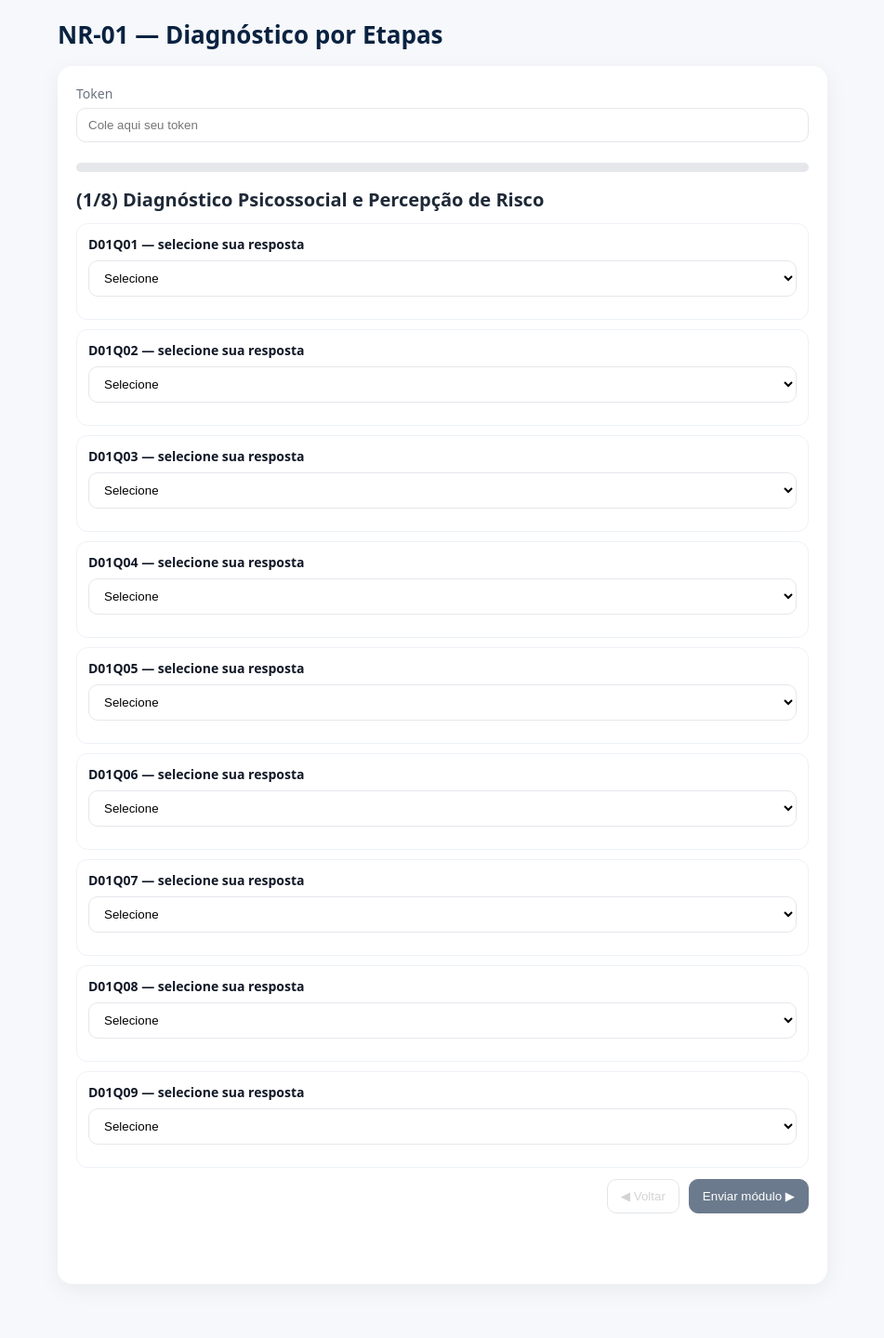
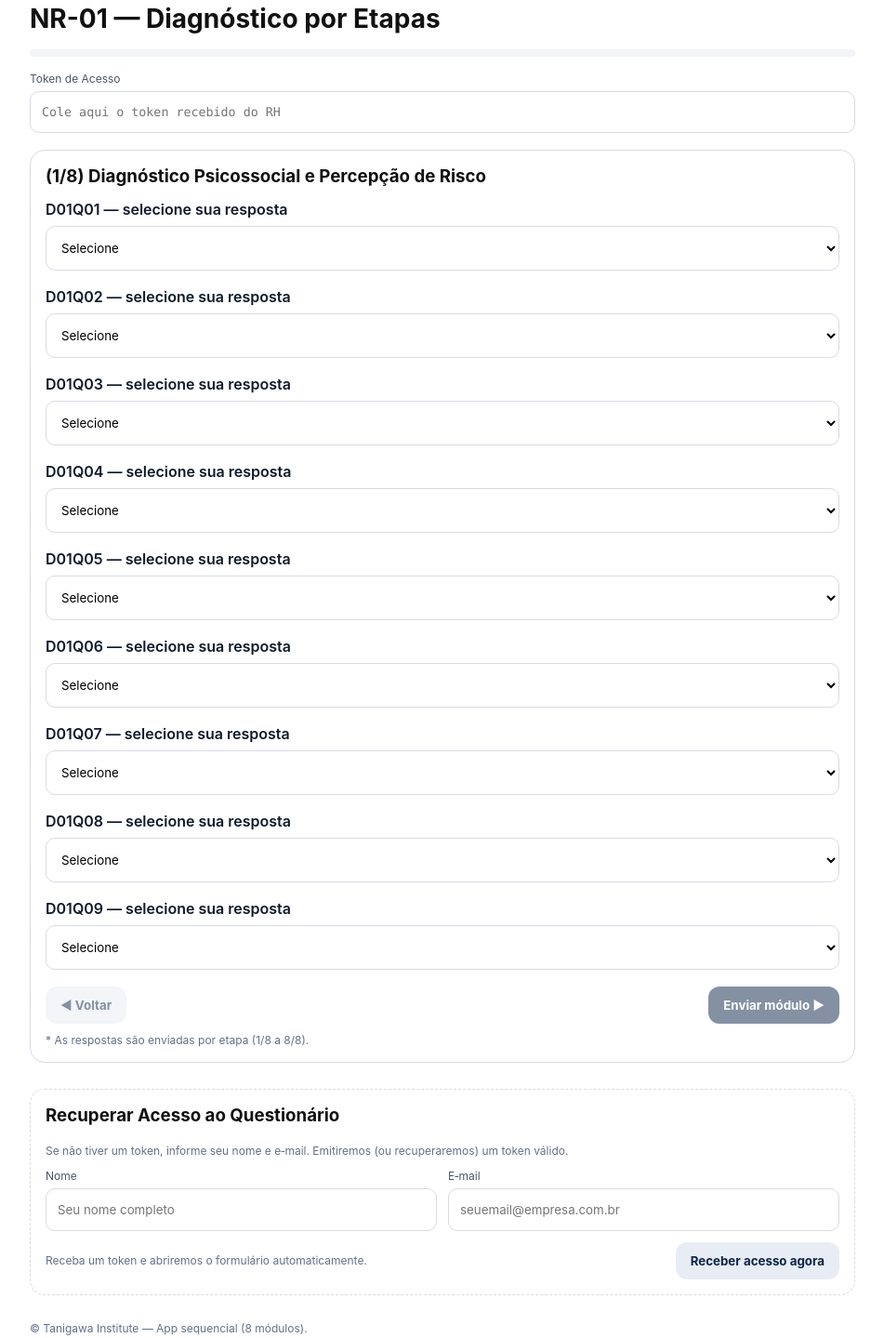
Before and after one commit to SERGIOTANIGAWA/nr01-app, a plain HTML site: page index.html in a window 1280 px wide. Shown: the part 21-1460 px from the top of the page at 93% size, without its empty margins (164-1115 px from the left). Drawn offline with Linux system fonts and the light colour scheme; no server answers.

Commit message:
NR-01: atualização index.html + app.js (enunciados e envio por etapa)

```diff
--- a/app.js
+++ b/app.js
@@ -1,10 +1,11 @@
 // NR-01 App Sequencial — Tanigawa Institute
-(function(){
-  const cfg = window.NR01_CONFIG || {};
-  const SUPA_URL = cfg.SUPA_URL;
-  const SUPA_ANON_KEY = cfg.SUPA_ANON_KEY;
+(function () {
+  'use strict';
 
-  const el = (id)=>document.getElementById(id);
+  const { SUPA_URL, SUPA_ANON_KEY } = window.NR01_CONFIG || {};
+  const needKey = !SUPA_ANON_KEY || SUPA_ANON_KEY === 'PASTE_YOUR_SUPABASE_ANON_KEY_HERE';
+
+  const el = (id) => document.getElementById(id);
   const $token = el('token');
   const $title = el('moduleTitle');
   const $qs = el('questions');
@@ -12,34 +13,31 @@
   const $next = el('next');
   const $msg = el('msg');
   const $bar = el('progress');
+  const $btnRec = el('btnRecuperar');
+  const $recNome = el('rec_nome');
+  const $recEmail = el('rec_email');
 
   const MODS = [
     { code:'D01', name:'(1/8) Diagnóstico Psicossocial e Percepção de Risco', qs:['D01Q01','D01Q02','D01Q03','D01Q04','D01Q05','D01Q06','D01Q07','D01Q08','D01Q09'] },
-    { code:'D02', name:'(2/8) Condições de Trabalho e Ergonomia', qs:['D02Q01','D02Q02','D02Q03','D02Q04','D02Q05','D02Q06','D02Q07','D02Q08','D02Q09'] },
-    { code:'D03', name:'(3/8) Carga de Trabalho e Jornada', qs:['D03Q01','D03Q02','D03Q03','D03Q04','D03Q05','D03Q06','D03Q07','D03Q08','D03Q09'] },
-    { code:'D04', name:'(4/8) Clima e Apoio Organizacional', qs:['D04Q01','D04Q02','D04Q03','D04Q04','D04Q05','D04Q06','D04Q07','D04Q08','D04Q09'] },
-    { code:'D05', name:'(5/8) Saúde Emocional e Fadiga', qs:['D05Q01','D05Q02','D05Q03','D05Q04','D05Q05','D05Q06','D05Q07','D05Q08','D05Q09'] },
-    { code:'D06', name:'(6/8) Capacitação e EPIs', qs:['D06Q01','D06Q02','D06Q03','D06Q04','D06Q05','D06Q06','D06Q07','D06Q08','D06Q09'] },
-    { code:'D07', name:'(7/8) Segurança Psicológica e Respeito', qs:['D07Q01','D07Q02','D07Q03','D07Q04','D07Q05','D07Q06','D07Q07','D07Q08','D07Q09'] },
-    { code:'D08', name:'(8/8) Satisfação, Liderança e Comunicação', qs:['D08Q01','D08Q02','D08Q03','D08Q04','D08Q05','D08Q06','D08Q07','D08Q08','D08Q09'] },
+    { code:'D02', name:'(2/8) Condições de Trabalho e Ergonomia',              qs:['D02Q01','D02Q02','D02Q03','D02Q04','D02Q05','D02Q06','D02Q07','D02Q08','D02Q09'] },
+    { code:'D03', name:'(3/8) Carga de Trabalho e Jornada',                      qs:['D03Q01','D03Q02','D03Q03','D03Q04','D03Q05','D03Q06','D03Q07','D03Q08','D03Q09'] },
+    { code:'D04', name:'(4/8) Clima e Apoio Organizacional',                      qs:['D04Q01','D04Q02','D04Q03','D04Q04','D04Q05','D04Q06','D04Q07','D04Q08','D04Q09'] },
+    { code:'D05', name:'(5/8) Saúde Emocional e Fadiga',                          qs:['D05Q01','D05Q02','D05Q03','D05Q04','D05Q05','D05Q06','D05Q07','D05Q08','D05Q09'] },
+    { code:'D06', name:'(6/8) Capacitação e EPIs',                                qs:['D06Q01','D06Q02','D06Q03','D06Q04','D06Q05','D06Q06','D06Q07','D06Q08','D06Q09'] },
+    { code:'D07', name:'(7/8) Segurança Psicológica e Respeito',                  qs:['D07Q01','D07Q02','D07Q03','D07Q04','D07Q05','D07Q06','D07Q07','D07Q08','D07Q09'] },
+    { code:'D08', name:'(8/8) Satisfação, Liderança e Comunicação',               qs:['D08Q01','D08Q02','D08Q03','D08Q04','D08Q05','D08Q06','D08Q07','D08Q08','D08Q09'] },
   ];
 
   let step = 0;
   const values = {};
 
-  function getTokenFromURL(){
-    try{
-      const u = new URL(window.location.href);
-      return u.searchParams.get('token') || '';
-    }catch(e){ return ''; }
+  function getTokenFromURL() {
+    try { return (new URL(window.location.href)).searchParams.get('token') || ''; }
+    catch { return ''; }
   }
+  function setProgress() { $bar.style.width = Math.round((step / MODS.length) * 100) + '%'; }
 
-  function setProgress(){
-    const pct = Math.round((step / MODS.length) * 100);
-    $bar.style.width = pct + '%';
-  }
-
-  function sel(name, current){
+  function sel(name, current) {
     const s = document.createElement('select');
     s.name = name;
     ['Selecione','1 - Discordo','2 - Discordo','3 - Neutro','4 - Concordo','5 - Concordo Totalmente']
@@ -56,21 +54,34 @@
     });
     return s;
   }
+  function ready(){ return MODS[step].qs.every(c => (values[c] && values[c]>=1 && values[c]<=5)); }
 
-  function ready(){
-    const qs = MODS[step].qs;
-    return qs.every(qc => (values[qc] && values[qc]>=1 && values[qc]<=5));
+  let ENUNCIADOS = {};
+  async function loadEnunciadosOnce(){
+    if(Object.keys(ENUNCIADOS).length) return;
+    if(needKey){ console.warn('Anon key ausente. Passe ?key=CHAVE ou edite o index.html'); return; }
+    try{
+      const url = new URL(`${SUPA_URL}/rest/v1/perguntas`);
+      url.searchParams.set('select','codigo,enunciado,texto');
+      url.searchParams.set('order','codigo.asc');
+      const res = await fetch(url.toString(), { headers:{ apikey: SUPA_ANON_KEY, Authorization:`Bearer ${SUPA_ANON_KEY}` } });
+      if(!res.ok){ console.warn('Falha perguntas:', await res.text()); return; }
+      const rows = await res.json();
+      ENUNCIADOS = rows.reduce((acc,r)=>{ acc[r.codigo]= r.enunciado || r.texto || ''; return acc; },{});
+    }catch(e){ console.error('Erro carregando enunciados', e); }
   }
 
-  function render(){
+  async function render(){
+    await loadEnunciadosOnce();
     const mod = MODS[step];
     $title.textContent = mod.name;
     $qs.innerHTML='';
-    mod.qs.forEach((code)=>{
+    mod.qs.forEach(code=>{
       const div = document.createElement('div');
       div.className='q';
       const lab = document.createElement('label');
-      lab.textContent = code + ' — selecione sua resposta';
+      const texto = ENUNCIADOS[code] || 'selecione sua resposta';
+      lab.textContent = `${code} — ${texto}`;
       div.appendChild(lab);
       div.appendChild(sel(code, values[code]));
       $qs.appendChild(div);
@@ -85,18 +96,15 @@
   async function postStep(){
     const token = ($token.value||'').trim();
     if(!token){ $msg.innerHTML='<span class="err">Informe o token.</span>'; return; }
+    if(needKey){ $msg.innerHTML='<span class="err">Falta a anon key. Edite o index.html ou use ?key=...</span>'; return; }
 
     const mod = MODS[step];
-    const payload = mod.qs.map(code=>({code:code, value: values[code]}));
+    const payload = mod.qs.map(code=>({code, value: values[code]}));
 
     try{
       const res = await fetch(`${SUPA_URL}/rest/v1/rpc/submit_response_step`,{
         method:'POST',
-        headers:{
-          'apikey': SUPA_ANON_KEY,
-          'Authorization': `Bearer ${SUPA_ANON_KEY}`,
-          'Content-Type':'application/json'
-        },
+        headers:{ apikey: SUPA_ANON_KEY, Authorization:`Bearer ${SUPA_ANON_KEY}`, 'Content-Type':'application/json' },
         body: JSON.stringify({ p_token: token, p_codigo: mod.code, p_answers: payload })
       });
       const txt = await res.text();
@@ -105,37 +113,47 @@
         $msg.innerHTML = '<span class="err">❌ Erro ao enviar. Verifique o token e tente novamente.</span>';
         return;
       }
-      console.log('RPC ok', txt);
       $msg.innerHTML = '<span class="ok">✅ Módulo enviado com sucesso.</span>';
       if(step < MODS.length-1){
-        step++;
-        render();
-        window.scrollTo({top:0,behavior:'smooth'});
+        step++; render(); window.scrollTo({top:0,behavior:'smooth'});
       }else{
         try{
           await fetch(`${SUPA_URL}/rest/v1/rpc/concluir_token`,{
             method:'POST',
-            headers:{
-              'apikey': SUPA_ANON_KEY,
-              'Authorization': `Bearer ${SUPA_ANON_KEY}`,
-              'Content-Type':'application/json'
-            },
+            headers:{ apikey: SUPA_ANON_KEY, Authorization:`Bearer ${SUPA_ANON_KEY}`, 'Content-Type':'application/json' },
             body: JSON.stringify({ p_token: token })
-          });
-        }catch(e){ console.warn('Falha ao concluir token', e); }
+          }).catch(()=>{});
+        }catch{}
         $title.textContent = 'Concluído: todos os módulos enviados.';
-        $qs.innerHTML='';
-        $prev.disabled=true;
-        $next.disabled=true;
+        $qs.innerHTML=''; $prev.disabled=true; $next.disabled=true;
       }
-    }catch(e){
-      console.error('Erro fetch', e);
-      $msg.innerHTML = '<span class="err">❌ Erro de conexão. Tente novamente.</span>';
-    }
+    }catch(e){ console.error('Erro fetch', e); $msg.innerHTML = '<span class="err">❌ Erro de conexão. Tente novamente.</span>'; }
+  }
+
+  async function recuperarAcesso(nome, email){
+    try{
+      const res = await fetch(`${SUPA_URL}/rest/v1/rpc/emitir_token_por_email`, {
+        method: 'POST',
+        headers: { apikey: SUPA_ANON_KEY, Authorization: `Bearer ${SUPA_ANON_KEY}`, 'Content-Type': 'application/json' },
+        body: JSON.stringify({ p_nome: nome, p_email: email })
+      });
+      const txt = await res.text();
+      if(!res.ok){ throw new Error(txt); }
+      const token = (txt || '').replace(/\"/g,'');
+      window.location.href = `index.html?token=${encodeURIComponent(token)}`;
+    }catch(e){ console.error(e); $msg.innerHTML = '<span class="err">Não foi possível emitir o token. Contate o RH.</span>'; }
   }
 
   $prev.addEventListener('click', ()=>{ if(step>0){ step--; render(); }});
   $next.addEventListener('click', postStep);
-  $token.value = getTokenFromURL();
+  $btnRec.addEventListener('click', ()=>{
+    const nome = ($recNome.value||'').trim();
+    const email = ($recEmail.value||'').trim();
+    if(!nome || !email){ $msg.innerHTML = '<span class="err">Informe nome e e‑mail.</span>'; return; }
+    recuperarAcesso(nome, email);
+  });
+
+  const urlToken = getTokenFromURL();
+  if(urlToken) $token.value = urlToken;
   render();
 })();
--- a/index.html
+++ b/index.html
@@ -1,41 +1,90 @@
 <!doctype html>
 <html lang="pt-BR">
 <head>
-  <meta charset="utf-8">
-  <meta name="viewport" content="width=device-width, initial-scale=1">
-  <title>NR‑01 — Questionário (8 módulos)</title>
-  <link rel="stylesheet" href="style.css">
+  <meta charset="utf-8" />
+  <meta name="viewport" content="width=device-width, initial-scale=1" />
+  <title>NR-01 — Diagnóstico por Etapas</title>
+  <style>
+    :root { --azul:#0b2647; --cinza:#f2f4f7; --borda:#d7dbe3; --ok:#0a7f3f; --err:#b00020; }
+    * { box-sizing: border-box; font-family: Inter, system-ui, -apple-system, Segoe UI, Roboto, Arial, sans-serif; }
+    body { margin: 0; background:#fff; color:#111; }
+    .wrap { max-width: 920px; margin: 24px auto 64px; padding: 0 16px; }
+    h1 { font-size: 28px; margin: 8px 0 16px; }
+    .row { margin: 12px 0 18px; }
+    small { display:block; font-size:12px; color:#49566a; margin:0 0 6px; }
+    input, select { width: 100%; padding: 14px 12px; border:1px solid var(--borda); border-radius:10px; background:#fff; }
+    select { background:#fff; }
+    .token-input { font-family: ui-monospace, SFMono-Regular, Menlo, Consolas, "Liberation Mono", monospace; }
+    .card { background:#fff; border:1px solid var(--borda); border-radius:16px; padding:16px; }
+    .q { margin: 14px 0 18px; }
+    .q label { display:block; font-weight:600; margin: 0 0 8px; color:#0f1a2b; }
+    .barbox { background:var(--cinza); border-radius: 8px; height: 8px; overflow: hidden; }
+    .bar { height: 100%; width: 0%; background: var(--azul); transition: width .25s ease; }
+    .actions { display:flex; gap:12px; justify-content:space-between; align-items:center; }
+    .btn { border:0; padding:12px 16px; border-radius:12px; background:#e8edf5; color:#0b2647; font-weight:700; cursor:pointer; }
+    .btn[disabled] { opacity:.5; cursor:not-allowed; }
+    .btn.primary { background:var(--azul); color:#fff; }
+    .msg { min-height: 22px; font-weight:600; }
+    .msg .ok { color: var(--ok); }
+    .msg .err { color: var(--err); }
+    .muted { font-size:12px; color:#61718a; }
+    .recuperar { margin-top: 28px; padding: 16px; border:1px dashed var(--borda); border-radius:16px; }
+    .two { display:grid; grid-template-columns: 1fr; gap:12px; }
+    @media(min-width:720px){ .two { grid-template-columns: 1fr 1fr; } }
+  </style>
   <script>
-    window.NR01_CONFIG = {
-      SUPA_URL: "https://ykmkvgwlnlxiqeucdttb.supabase.co",
-      SUPA_ANON_KEY: "eyJhbGciOiJIUzI1NiIsInR5cCI6IkpXVCJ9.eyJpc3MiOiJzdXBhYmFzZSIsInJlZiI6InlrbWt2Z3dsbmx4aXFldWNkdHRiIiwicm9sZSI6ImFub24iLCJpYXQiOjE3NjE0Mzk5MDgsImV4cCI6MjA3NzAxNTkwOH0.A4EtdeBxXUsg0xdc37yRDH5GEYFqZIQOOcqXq-F_ZVY"
-    };
-    try {
-      const u = localStorage.getItem("NR01_SUPA_URL");
-      const k = localStorage.getItem("NR01_SUPA_ANON");
-      if (u && k) {
-        window.NR01_CONFIG.SUPA_URL = u;
-        window.NR01_CONFIG.SUPA_ANON_KEY = k;
-      }
-    } catch (e) {}
+    // ==== CONFIGURAÇÃO ====
+    const SUPA_URL = "https://ykmkvgwlnlxiqeucdttb.supabase.co";
+    const SUPA_ANON_KEY = (new URL(window.location.href)).searchParams.get("key")
+      || "eyJhbGciOiJIUzI1NiIsInR5cCI6IkpXVCJ9.eyJpc3MiOiJzdXBhYmFzZSIsInJlZiI6InlrbWt2Z3dsbmx4aXFldWNkdHRiIiwicm9sZSI6ImFub24iLCJpYXQiOjE3NjE0Mzk5MDgsImV4cCI6MjA3NzAxNTkwOH0.A4EtdeBxXUsg0xdc37yRDH5GEYFqZIQOOcqXq-F_ZVY";
+    window.NR01_CONFIG = { SUPA_URL, SUPA_ANON_KEY };
   </script>
 </head>
 <body>
-  <main class="container">
-    <h1>NR‑01 — Diagnóstico por Etapas</h1>
-    <div class="card">
-      <label for="token">Token</label>
-      <input id="token" type="text" placeholder="Cole aqui seu token" />
-      <div class="progressWrap"><div id="progress"></div></div>
-      <h2 id="moduleTitle"></h2>
+  <div class="wrap">
+    <h1>NR-01 — Diagnóstico por Etapas</h1>
+    <div class="barbox" title="Progresso">
+      <div id="progress" class="bar"></div>
+    </div>
+
+    <div class="row" style="margin-top:16px;">
+      <small>Token de Acesso</small>
+      <input id="token" type="text" class="token-input" placeholder="Cole aqui o token recebido do RH" />
+    </div>
+
+    <div class="card" style="margin-top:8px;">
+      <h3 id="moduleTitle" style="margin:0 0 12px;"></h3>
       <div id="questions"></div>
       <div class="actions">
-        <button id="prev" type="button">◀ Voltar</button>
-        <button id="next" type="button" class="primary">Enviar módulo ▶</button>
+        <button id="prev" class="btn" type="button">◀ Voltar</button>
+        <div class="msg" id="msg"></div>
+        <button id="next" class="btn primary" type="button">Enviar módulo ▶</button>
       </div>
-      <p id="msg" class="msg"></p>
+      <div class="muted" style="margin-top:10px;">* As respostas são enviadas por etapa (1/8 a 8/8).</div>
     </div>
-  </main>
-  <script src="app.js"></script>
+
+    <div class="recuperar">
+      <h3 style="margin-top:0">Recuperar Acesso ao Questionário</h3>
+      <p class="muted">Se não tiver um token, informe seu nome e e‑mail. Emitiremos (ou recuperaremos) um token válido.</p>
+      <div class="two">
+        <div>
+          <small>Nome</small>
+          <input id="rec_nome" type="text" placeholder="Seu nome completo" />
+        </div>
+        <div>
+          <small>E‑mail</small>
+          <input id="rec_email" type="email" placeholder="seuemail@empresa.com.br" />
+        </div>
+      </div>
+      <div class="actions" style="margin-top:12px;">
+        <span class="muted">Receba um token e abriremos o formulário automaticamente.</span>
+        <button id="btnRecuperar" class="btn" type="button">Receber acesso agora</button>
+      </div>
+    </div>
+
+    <p class="muted" style="margin-top:28px;">© Tanigawa Institute — App sequencial (8 módulos).</p>
+  </div>
+
+  <script src="./app.js"></script>
 </body>
 </html>
```
